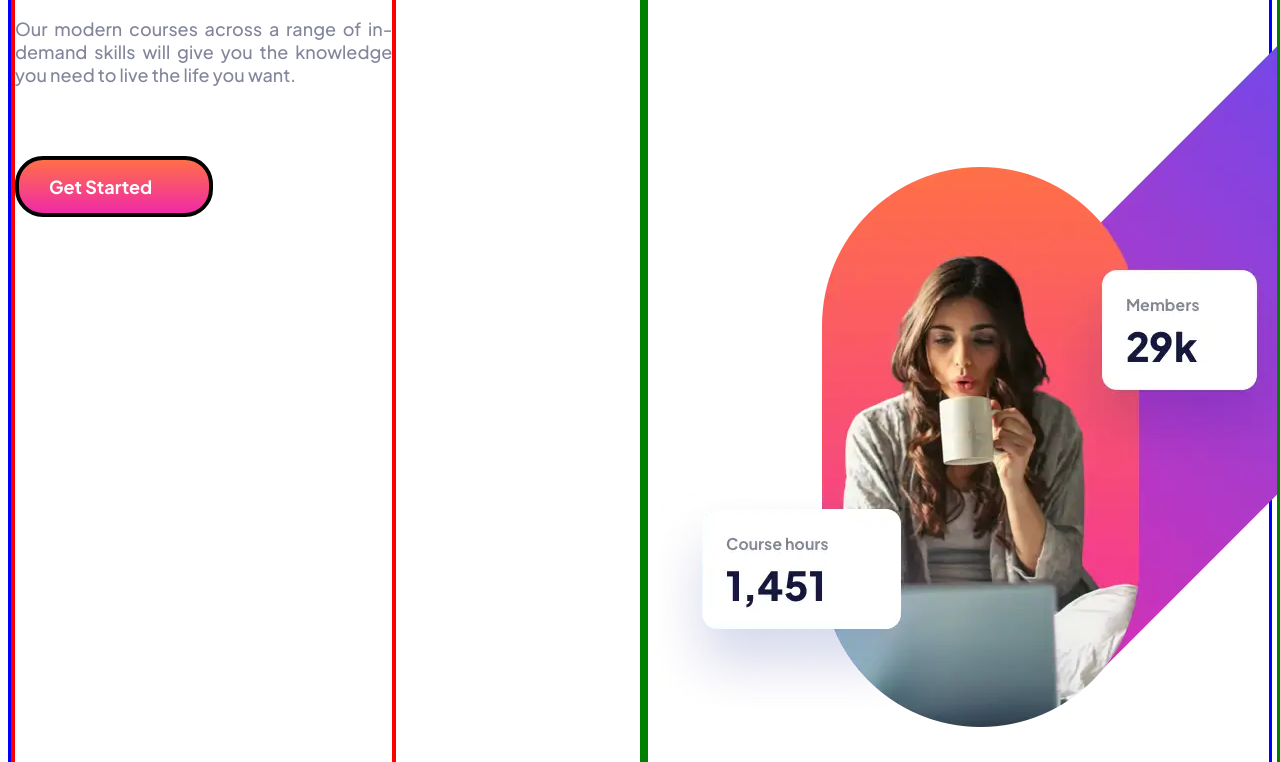
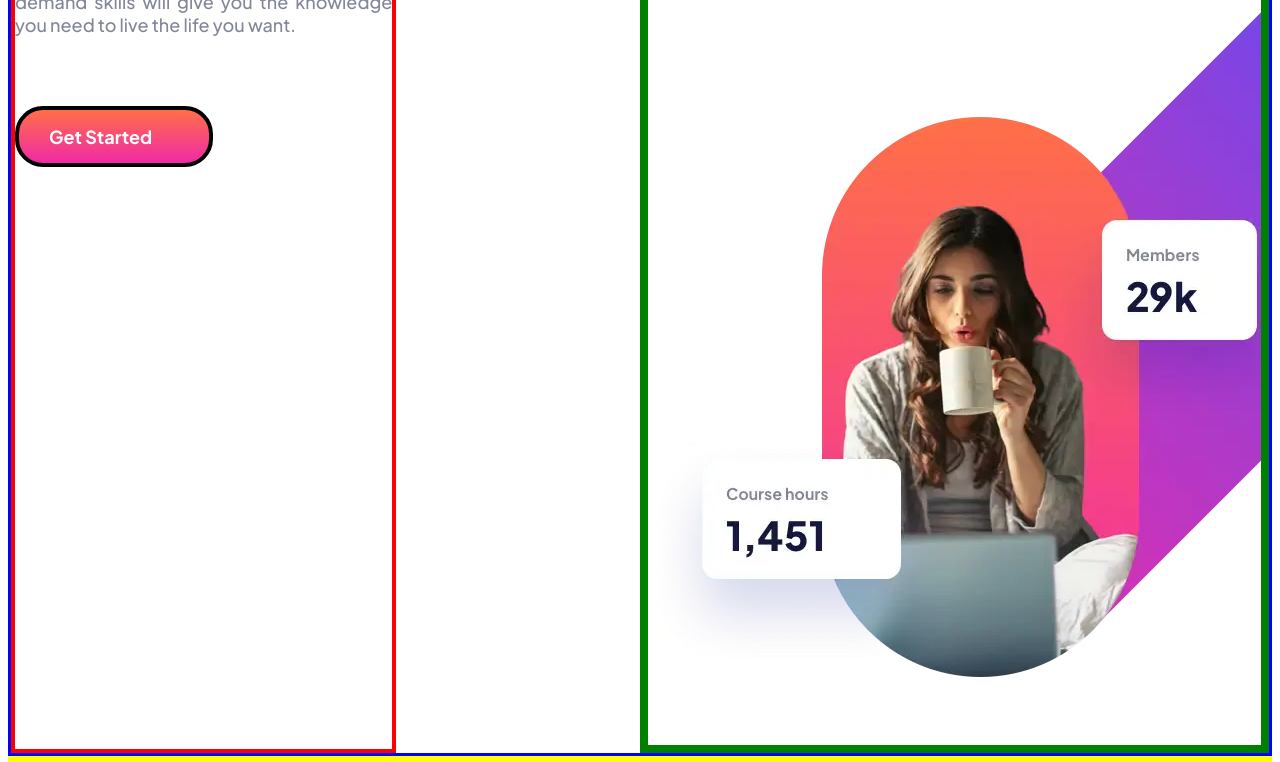
Before and after one commit to papadomah/Figma, a plain HTML site: page index.html in a window 1280 px wide. Shown: the part 329-1091 px from the top of the page. Drawn offline with Linux system fonts and the light colour scheme.

Commit message:
first commit

```diff
--- a/styles.css
+++ b/styles.css
@@ -42,7 +42,8 @@ cursor: pointer;
         grid-template-columns: 1fr 1fr;
         justify-content: space-between;
         border: 3px solid blue;
-        margin-top: 100px;
+        margin-top: 50px;
+
         }
 
 .max-skill-min-budget-header{
@@ -80,7 +81,6 @@ cursor: pointer;
 }
 picture{
     display: block;
-    width: 100%;
     max-width: 1800px;
     border: 8px solid green;
     margin: 0px;
```
